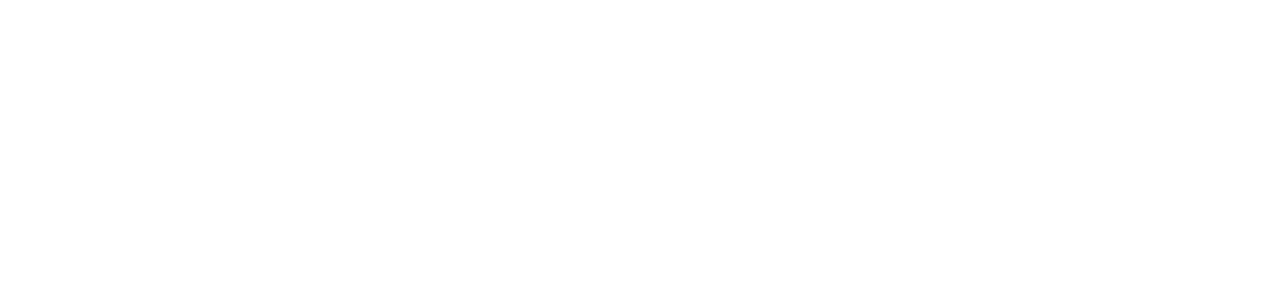
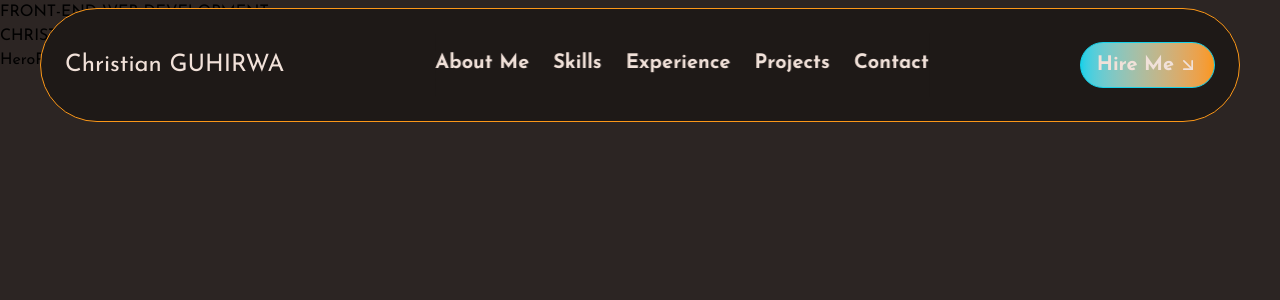
Before and after one commit to Guhirwa/Guhirwa-Portfolio, a React (Vite) app: page / in a window 1280 px wide. Shown: the top 300 px of the page. Built offline with nearby package versions, Linux system fonts and the light colour scheme.

Commit message:
Working on Header - different reusable header component which are independent and reusable. - Responsiveness and smooth simple change animations. - Menu bar implementation to the small screen size devices. - Icons using React icons Library installed in the project

```diff
--- a/package.json
+++ b/package.json
@@ -13,6 +13,7 @@
     "@tailwindcss/vite": "^4.1.13",
     "react": "^19.1.1",
     "react-dom": "^19.1.1",
+    "react-icons": "^5.5.0",
     "tailwindcss": "^4.1.13"
   },
   "devDependencies": {
--- a/src/App.css
+++ b/src/App.css
@@ -1 +1,35 @@
-@import "taiwlwindcss"
+@import url('https://fonts.googleapis.com/css2?family=Josefin+Sans:ital,wght@0,100..700;1,100..700&display=swap');
+@import url('https://fonts.googleapis.com/css2?family=Roboto:ital,wght@0,100..900;1,100..900&display=swap');
+@import "tailwindcss";
+
+@theme {
+  --breakpoint-sm:  358px;
+  --breakpoint-md:  768px;
+  --breakpoint-lg:  1024px;
+  --breakpoint-xl:  1280px;
+  --breakpoint-2xl: 1536px;
+
+  --color-brown: #53423e;
+  --color-light-brown: #645550;
+  --color-dark-brown: #2c2523;
+  --color-black: #1e1917;
+  --color-white: #f1e1d9;
+  --color-cyan: #15d1e9;
+  --color-light-cyan: #88e5f0;
+  --color-dark-cyan: #009fb3;
+  --color-orange: #fb9718;
+  --color-light-orange: #fac27b;
+  --color-dark-orange: #d28422;
+  --color-grey: #626965;
+  --color-light-grey: #978580;
+  --color-dark-grey: #3f4441;
+
+  --font-body: "Josefin Sans", ui-sans-serif, system-ui, sans-serif;
+  --font-special: "Roboto", ui-sans-serif, system-ui, sans-serif;
+
+  --shadow-cyan-shadow: 0px 0px 20px 0px rgba(94, 206, 220, 0.5);
+}
+
+body {
+  @apply bg-dark-brown;
+}
--- a/src/App.jsx
+++ b/src/App.jsx
@@ -1,10 +1,13 @@
 import React from 'react'
+import NavbarMain from './components/navbar/NavbarMain'
+import HeroMain from './components/heroSection/HeroMain'
 
 const App = () => {
   return (
-    <section>
-
-    </section>
+    <main className='font-body'>
+      <NavbarMain />
+      <HeroMain />
+    </main>
   )
 }
 
--- /dev/null
+++ b/src/components/heroSection/HeroGradient.jsx
@@ -0,0 +1,9 @@
+import React from 'react'
+
+const HeroGradient = () => {
+  return (
+    <div>HeroGradient</div>
+  )
+}
+
+export default HeroGradient
--- /dev/null
+++ b/src/components/heroSection/HeroMain.jsx
@@ -0,0 +1,14 @@
+import React from 'react'
+import HeroText from './HeroText'
+import HeroPic from './HeroPic'
+
+const HeroMain = () => {
+  return (
+    <div>
+        <HeroText />
+        <HeroPic />
+    </div>
+  )
+}
+
+export default HeroMain
--- /dev/null
+++ b/src/components/heroSection/HeroPic.jsx
@@ -0,0 +1,9 @@
+import React from 'react'
+
+const HeroPic = () => {
+  return (
+    <div>HeroPic</div>
+  )
+}
+
+export default HeroPic
--- /dev/null
+++ b/src/components/heroSection/HeroText.jsx
@@ -0,0 +1,13 @@
+import React from 'react'
+
+const HeroText = () => {
+  return (
+    <div>
+        <h2>FRONT-END WEB DEVELOPMENT</h2>
+        <h1>CHRISTIAN GUHIRWA</h1>
+        <p></p>
+    </div>
+  )
+}
+
+export default HeroText
--- /dev/null
+++ b/src/components/navbar/NavbarBtn.jsx
@@ -0,0 +1,15 @@
+import React from 'react'
+import { LuArrowDownRight } from 'react-icons/lu'
+
+const NavbarBtn = () => {
+  return (
+    <button className='px-4 py-2 rounded-full text-xl font-bold text-white border-cyan border flex items-center gap-1 bg-gradient-to-r from-cyan to-orange hover:scale-110 transition-all duration-500 hover:border-orange hover:shadow-cyan-shadow'>
+        Hire Me
+        <div className='sm:hidden md:block'>
+            <LuArrowDownRight />
+        </div>
+    </button>
+  )
+}
+
+export default NavbarBtn
--- /dev/null
+++ b/src/components/navbar/NavbarLinks.jsx
@@ -0,0 +1,29 @@
+import React from 'react'
+
+const NavbarLinks = () => {
+
+const links = [
+    { link: "About Me", section: "about" },
+    { link: "Skills", section: "skills" },
+    { link: "Experience", section: "experience" },
+    { link: "Projects", section: "projects" },
+    { link: "Contact", section: "contact" },
+]
+
+  return (
+    <ul className='flex gap-6 text-white font-bold text-center py-4 lg:flex-row sm:flex-col lg:relative sm:absolute sm:top-[108px] lg:top-0 left-[50%] -translate-x-[50%] lg:text-md sm:text-xl sm:bg-cyan/30 backdrop-blur-lg lg:bg-black sm:w-full'>
+        {
+            links.map(
+                (link, index) => {
+                    return <li key={index} className='group'>
+                        <a href="#" className='cursor-pointer text-white hover:text-cyan transition-all duration-500'>{link.link}</a>
+                        <div className='mx-auto bg-cyan w-0 group-hover:w-full h-1 transition-all duration-500'></div>
+                    </li>
+                }
+            )
+        }
+    </ul>
+  )
+}
+
+export default NavbarLinks
--- /dev/null
+++ b/src/components/navbar/NavbarLogo.jsx
@@ -0,0 +1,12 @@
+import React from 'react'
+
+const NavbarLogo = () => {
+  return (
+    <div>
+        <h1 className='text-white text-2xl sm:hidden md:block'>Christian GUHIRWA</h1>
+        <h1 className='text-white font-special font-extrabold text-4xl sm:block md:hidden'>CG</h1>
+    </div>
+  )
+}
+
+export default NavbarLogo
--- /dev/null
+++ b/src/components/navbar/NavbarMain.jsx
@@ -0,0 +1,34 @@
+import React from 'react'
+import NavbarLogo from './NavbarLogo'
+import NavbarLinks from './NavbarLinks'
+import NavbarBtn from './NavbarBtn'
+import { GiHamburgerMenu } from 'react-icons/gi'
+import { useState } from 'react'
+
+const NavbarMain = () => {
+
+    const [menuOpen, setMenuOpen] = useState(false)
+
+    const toggleMenu = () => {
+        setMenuOpen(!menuOpen);
+    }
+
+  return (
+    <nav className='max-w-[1300px] mx-auto px-4 w-full fixed left-[50%] -translate-x-[50%] z-20 flex gap-4 mt-2'>
+        <div className='flex justify-between w-full max-w-[1200px] mx-auto bg-black items-center p-6 rounded-r-full rounded-l-full border-[0.5px] border-orange'>
+            <NavbarLogo />
+            <div className={ `${menuOpen ? 'sm-block' : "sm:hidden"} lg:block` }>
+                <NavbarLinks />
+            </div>
+            <NavbarBtn />
+        </div>
+        <div className='flex lg:hidden sm:block p-6 bg-black items-center justify-center rounded-full border-[0.5px] border-orange'>
+            <button className='text-2xl border p-3 border-orange rounded-full text-white' onClick={toggleMenu}>
+                <GiHamburgerMenu />
+            </button>
+        </div>
+    </nav>
+  )
+}
+
+export default NavbarMain
--- a/src/index.css
+++ b/src/index.css
@@ -1 +1,35 @@
-@import "tailwindcss"
+@import url('https://fonts.googleapis.com/css2?family=Josefin+Sans:ital,wght@0,100..700;1,100..700&display=swap');
+@import url('https://fonts.googleapis.com/css2?family=Roboto:ital,wght@0,100..900;1,100..900&display=swap');
+@import "tailwindcss";
+
+@theme {
+  --breakpoint-sm:  358px;
+  --breakpoint-md:  768px;
+  --breakpoint-lg:  1024px;
+  --breakpoint-xl:  1280px;
+  --breakpoint-2xl: 1536px;
+
+  --color-brown: #53423e;
+  --color-light-brown: #645550;
+  --color-dark-brown: #2c2523;
+  --color-black: #1e1917;
+  --color-white: #f1e1d9;
+  --color-cyan: #15d1e9;
+  --color-light-cyan: #88e5f0;
+  --color-dark-cyan: #009fb3;
+  --color-orange: #fb9718;
+  --color-light-orange: #fac27b;
+  --color-dark-orange: #d28422;
+  --color-grey: #626965;
+  --color-light-grey: #978580;
+  --color-dark-grey: #3f4441;
+
+  --font-body: "Josefin Sans";
+  --font-special: "Roboto";
+
+   --shadow-cyan-shadow: 0px 0px 20px 0px rgba(94, 206, 220, 0.5);
+}
+
+body {
+  @apply bg-dark-brown;
+}
```
Also changed, not shown: public/images/cgLogo.png (renamed from src/images/cgLogo.png), 1 other file (tests, documents, lock files or other folders).
